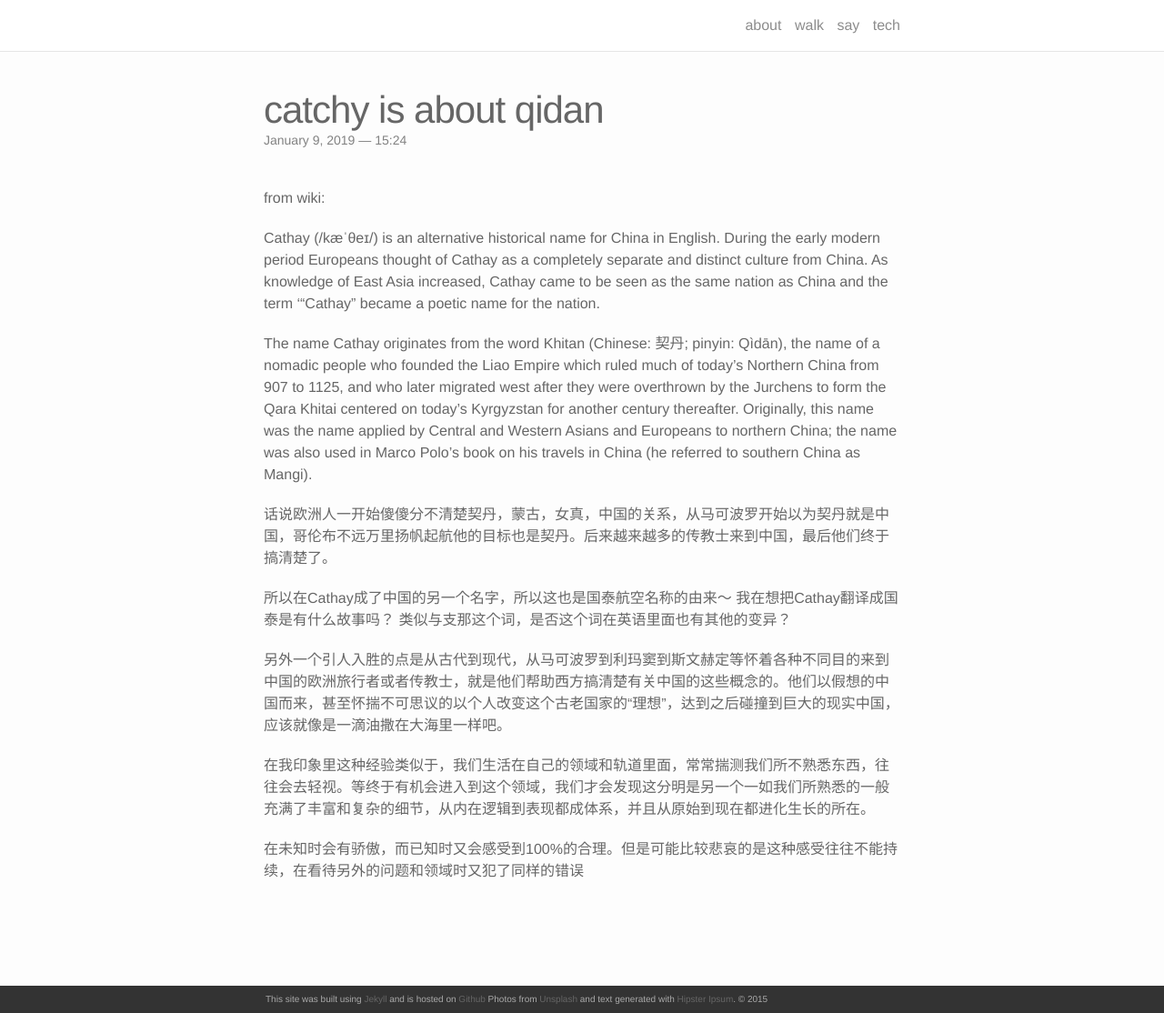
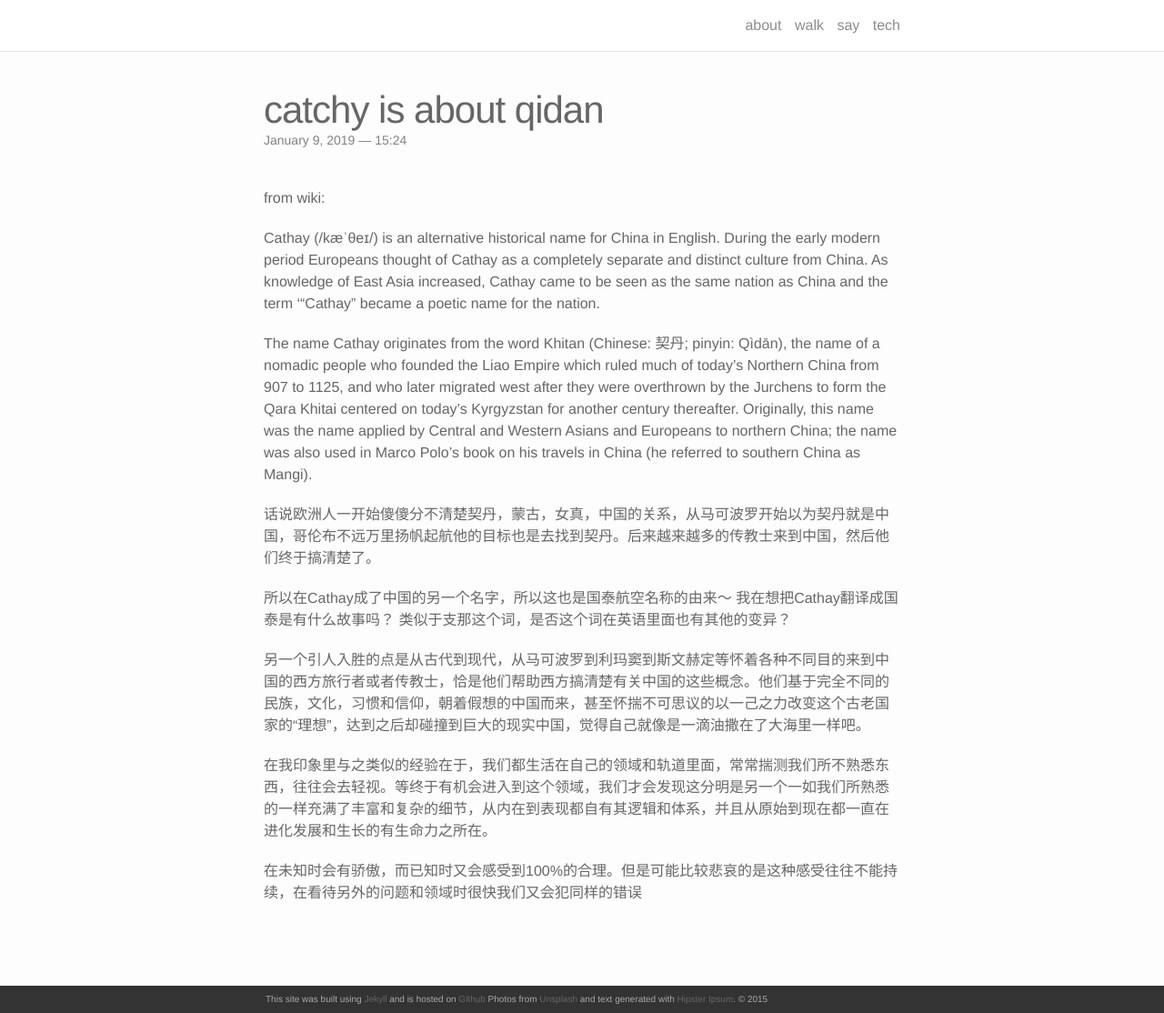
Before and after one commit to donkey13/walksay.github.io, a Jekyll site: the page built from _say/2019-01-09-title.markdown, in a window 1280 px wide and 1114 px high. Shown: the whole window at 91% size. Built offline with Jekyll 4.4.1, drawn with Linux system fonts in a browser that asks for light colours; nearby versions of some CDN libraries.

Commit message:
tao: about cathay

```diff
--- a/_say/2019-01-09-title.markdown
+++ b/_say/2019-01-09-title.markdown
@@ -15,13 +15,13 @@ Cathay (/kæˈθeɪ/) is an alternative historical name for China in English. Du
 The name Cathay originates from the word Khitan (Chinese: 契丹; pinyin: Qìdān), the name of a nomadic people who founded the Liao Empire which ruled much of today's Northern China from 907 to 1125, and who later migrated west after they were overthrown by the Jurchens to form the Qara Khitai centered on today's Kyrgyzstan for another century thereafter. Originally, this name was the name applied by Central and Western Asians and Europeans to northern China; the name was also used in Marco Polo's book on his travels in China (he referred to southern China as Mangi).
 
 
-话说欧洲人一开始傻傻分不清楚契丹，蒙古，女真，中国的关系，从马可波罗开始以为契丹就是中国，哥伦布不远万里扬帆起航他的目标也是契丹。后来越来越多的传教士来到中国，最后他们终于搞清楚了。
+话说欧洲人一开始傻傻分不清楚契丹，蒙古，女真，中国的关系，从马可波罗开始以为契丹就是中国，哥伦布不远万里扬帆起航他的目标也是去找到契丹。后来越来越多的传教士来到中国，然后他们终于搞清楚了。
 
-所以在Cathay成了中国的另一个名字，所以这也是国泰航空名称的由来～ 我在想把Cathay翻译成国泰是有什么故事吗？ 类似与支那这个词，是否这个词在英语里面也有其他的变异？
+所以在Cathay成了中国的另一个名字，所以这也是国泰航空名称的由来～ 我在想把Cathay翻译成国泰是有什么故事吗？ 类似于支那这个词，是否这个词在英语里面也有其他的变异？
 
 
-另外一个引人入胜的点是从古代到现代，从马可波罗到利玛窦到斯文赫定等怀着各种不同目的来到中国的欧洲旅行者或者传教士，就是他们帮助西方搞清楚有关中国的这些概念的。他们以假想的中国而来，甚至怀揣不可思议的以个人改变这个古老国家的“理想”，达到之后碰撞到巨大的现实中国，应该就像是一滴油撒在大海里一样吧。
+另一个引人入胜的点是从古代到现代，从马可波罗到利玛窦到斯文赫定等怀着各种不同目的来到中国的西方旅行者或者传教士，恰是他们帮助西方搞清楚有关中国的这些概念。他们基于完全不同的民族，文化，习惯和信仰，朝着假想的中国而来，甚至怀揣不可思议的以一己之力改变这个古老国家的“理想”，达到之后却碰撞到巨大的现实中国，觉得自己就像是一滴油撒在了大海里一样吧。
 
-在我印象里这种经验类似于，我们生活在自己的领域和轨道里面，常常揣测我们所不熟悉东西，往往会去轻视。等终于有机会进入到这个领域，我们才会发现这分明是另一个一如我们所熟悉的一般充满了丰富和复杂的细节，从内在逻辑到表现都成体系，并且从原始到现在都进化生长的所在。
+在我印象里与之类似的经验在于，我们都生活在自己的领域和轨道里面，常常揣测我们所不熟悉东西，往往会去轻视。等终于有机会进入到这个领域，我们才会发现这分明是另一个一如我们所熟悉的一样充满了丰富和复杂的细节，从内在到表现都自有其逻辑和体系，并且从原始到现在都一直在进化发展和生长的有生命力之所在。
 
-在未知时会有骄傲，而已知时又会感受到100%的合理。但是可能比较悲哀的是这种感受往往不能持续，在看待另外的问题和领域时又犯了同样的错误
+在未知时会有骄傲，而已知时又会感受到100%的合理。但是可能比较悲哀的是这种感受往往不能持续，在看待另外的问题和领域时很快我们又会犯同样的错误
```
